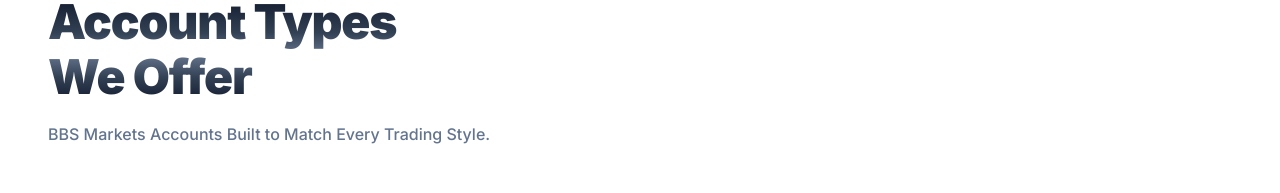
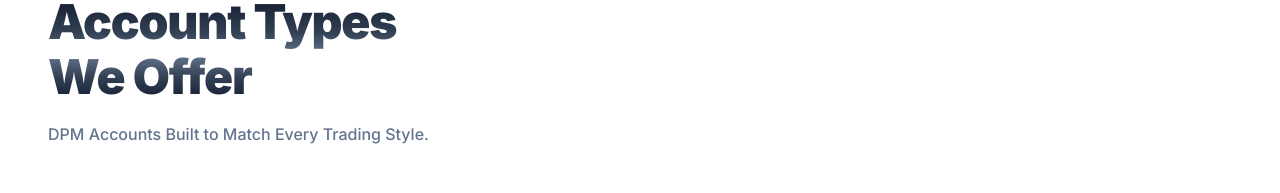
Before and after one commit to DPM-traders-choice/DPM-Trading, a Next.js app: page / in a window 1280 px wide. Shown: the part 1920-2113 px from the top of the page. Built offline with nearby package versions, Linux system fonts and the light colour scheme.

Commit message:
fix:update

```diff
--- a/app/components/AccountTypes.tsx
+++ b/app/components/AccountTypes.tsx
@@ -146,7 +146,7 @@
             Account Types<br />We Offer
           </h2>
           <p className="text-slate-500 text-base font-medium max-w-md leading-relaxed">
-            BBS Markets Accounts Built to Match Every Trading Style.
+            DPM Accounts Built to Match Every Trading Style.
           </p>
         </div>
 
--- a/app/components/Footer.tsx
+++ b/app/components/Footer.tsx
@@ -33,7 +33,7 @@
   {
     heading: 'About Us',
     links: [
-      { label: 'About BBS Markets', href: '#' },
+      { label: 'About DPM', href: '#' },
       { label: 'Contact Us',        href: '#' },
       { label: 'Complaints',        href: '#' },
       { label: 'Legal Documents',   href: '#' },
--- a/app/components/Header.tsx
+++ b/app/components/Header.tsx
@@ -66,7 +66,7 @@
     align:  'right',
     columns: [
       [
-        { label: 'About BBS Markets', href: '#' },
+        { label: 'About DPM', href: '#' },
         { label: 'Contact Us',        href: '#' },
         { label: 'Complaints',        href: '#' },
       ],
@@ -84,7 +84,7 @@
       {/* Gold logo — visible on dark background */}
       <Image
         src="/logoGold.png"
-        alt="BBS Markets"
+        alt="DPM"
         fill
         className="object-contain object-left transition-opacity duration-300"
         style={{ opacity: scrolled ? 0 : 1 }}
@@ -93,7 +93,7 @@
       {/* White logo — visible on light background after scroll */}
       <Image
         src="/logo.png"
-        alt="BBS Markets"
+        alt="DPM"
         fill
         className="object-contain object-left transition-opacity duration-300"
         style={{ opacity: scrolled ? 1 : 0 }}
--- a/app/components/Testimonials.tsx
+++ b/app/components/Testimonials.tsx
@@ -6,25 +6,25 @@
 
 const TESTIMONIALS = [
   {
-    text: 'Trading crypto on BBS Markets is seamless and secure. The platform is fast, easy to use, and supports smooth order execution even during high volatility. I feel confident managing my crypto trades here.',
+    text: 'Trading crypto on DPM is seamless and secure. The platform is fast, easy to use, and supports smooth order execution even during high volatility. I feel confident managing my crypto trades here.',
     name: 'Daniel R',
     role: 'Crypto Trader',
     avatar: 'https://i.pravatar.cc/80?img=11',
   },
   {
-    text: 'BBS Markets has completely changed the way I trade. Their platform is smooth, fast, and reliable, even during high-volatility market hours. Customer support is responsive and genuinely helpful, which gives me confidence as a trader.',
+    text: 'DPM has completely changed the way I trade. Their platform is smooth, fast, and reliable, even during high-volatility market hours. Customer support is responsive and genuinely helpful, which gives me confidence as a trader.',
     name: 'Rahul S',
     role: 'Active Trader',
     avatar: 'https://i.pravatar.cc/80?img=52',
   },
   {
-    text: 'The leverage options and tight spreads at BBS Markets give me a real edge. Withdrawals are instant and I never worry about my funds. Best brokerage I have used in five years of trading.',
+    text: 'The leverage options and tight spreads at DPM give me a real edge. Withdrawals are instant and I never worry about my funds. Best brokerage I have used in five years of trading.',
     name: 'Mei L',
     role: 'Forex Trader',
     avatar: 'https://i.pravatar.cc/80?img=47',
   },
   {
-    text: 'I switched to BBS Markets six months ago and have not looked back. The swap-free account and fast execution make it perfect for my trading style. Highly recommended for serious traders.',
+    text: 'I switched to DPM six months ago and have not looked back. The swap-free account and fast execution make it perfect for my trading style. Highly recommended for serious traders.',
     name: 'Ahmed K',
     role: 'Swing Trader',
     avatar: 'https://i.pravatar.cc/80?img=57',
@@ -111,7 +111,7 @@
               Trusted By Traders<br />Globally
             </h2>
             <p className="text-sm md:text-base font-semibold text-slate-600 max-w-lg leading-relaxed">
-              Real experiences from clients who rely on BBS Markets for fast
+              Real experiences from clients who rely on DPM for fast
               execution, secure trading, and expert market insights.
             </p>
           </div>
--- a/app/components/WhyChooseUs.tsx
+++ b/app/components/WhyChooseUs.tsx
@@ -69,7 +69,7 @@
                 Our Story
               </p>
               <h2 className="bento-heading chrome-text text-3xl md:text-4xl font-black leading-[1.15] tracking-tight">
-                Why Choose<br />BBS Markets?
+                Why Choose<br />DPM?
               </h2>
               <p className="bento-body text-sm font-medium text-white/55 leading-relaxed">
                 A multicultural board of professionals approaching global clientele in a bespoke and local way.
--- a/app/globals.css
+++ b/app/globals.css
@@ -101,7 +101,7 @@
   100% { transform: scale(1.12) translate(0%,    0%   ); }
 }
 .hero-kenburns {
-  animation: kenBurns 6s ease-in-out infinite;
+  animation: kenBurns 28s ease-in-out infinite;
   will-change: transform;
 }
 
```
